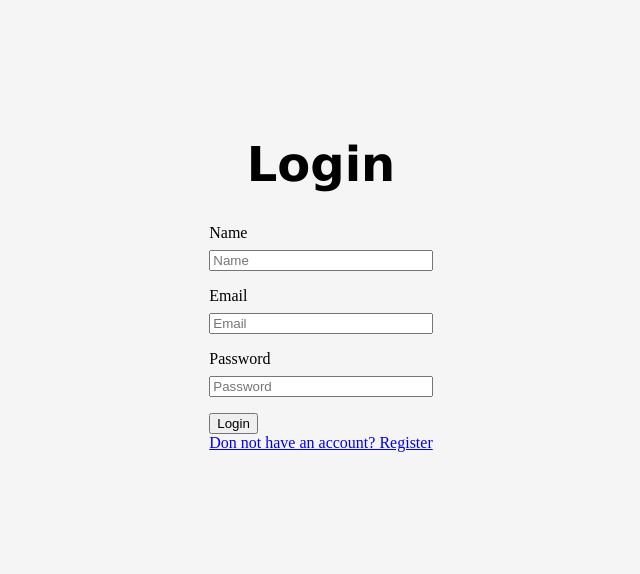
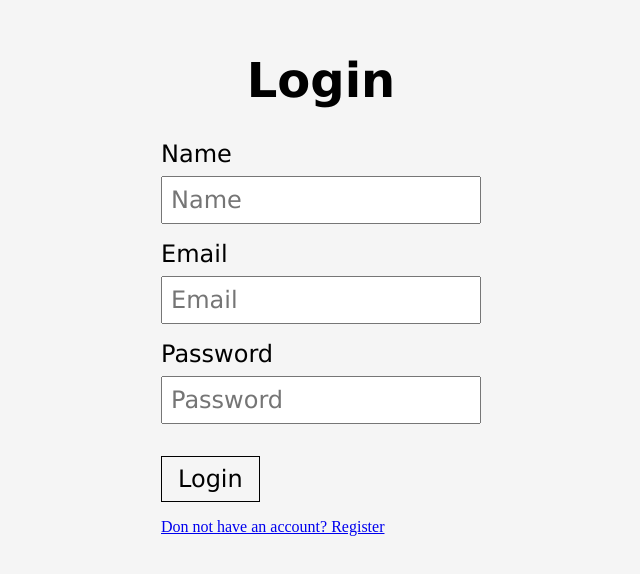
Before and after one commit to MhmdFais/plate-mate, a React (Vite) app in the folder client/: page /login in a window 1280 px wide. Shown: the part 130-704 px from the top of the page, without its empty margins (319-959 px from the left). Built offline with nearby package versions, Linux system fonts and the light colour scheme.

Commit message:
feat: define main font variable and apply it to login form elements

```diff
--- a/client/src/assets/style/login.css
+++ b/client/src/assets/style/login.css
@@ -1,3 +1,8 @@
+:root {
+  --main-font: "Lucida Sans", "Lucida Sans Regular", "Lucida Grande",
+    "Lucida Sans Unicode", Geneva, Verdana, sans-serif;
+}
+
 .mainContainer {
   display: flex;
   justify-content: center;
@@ -9,8 +14,7 @@
 .loginContainer h1 {
   text-align: center;
   font-size: clamp(2rem, 5vw, 3rem);
-  font-family: "Lucida Sans", "Lucida Sans Regular", "Lucida Grande",
-    "Lucida Sans Unicode", Geneva, Verdana, sans-serif;
+  font-family: var(--main-font);
 }
 
 .formElement {
@@ -20,3 +24,26 @@
   margin-top: 1rem;
   margin-bottom: 1rem;
 }
+
+.formElement label {
+  font-size: clamp(1rem, 2vw, 1.5rem);
+  font-family: var(--main-font);
+}
+
+.formElement input {
+  padding: 0.5rem;
+  font-size: clamp(1rem, 2vw, 1.5rem);
+  font-family: var(--main-font);
+}
+
+.loginFormContainer button {
+  margin-top: 1rem;
+  margin-bottom: 1rem;
+  padding: 0.5rem 1rem;
+  font-size: clamp(1rem, 2vw, 1.5rem);
+  font-family: var(--main-font);
+  background-color: inherit;
+  color: black;
+  border: 1px solid black;
+  cursor: pointer;
+}
```
